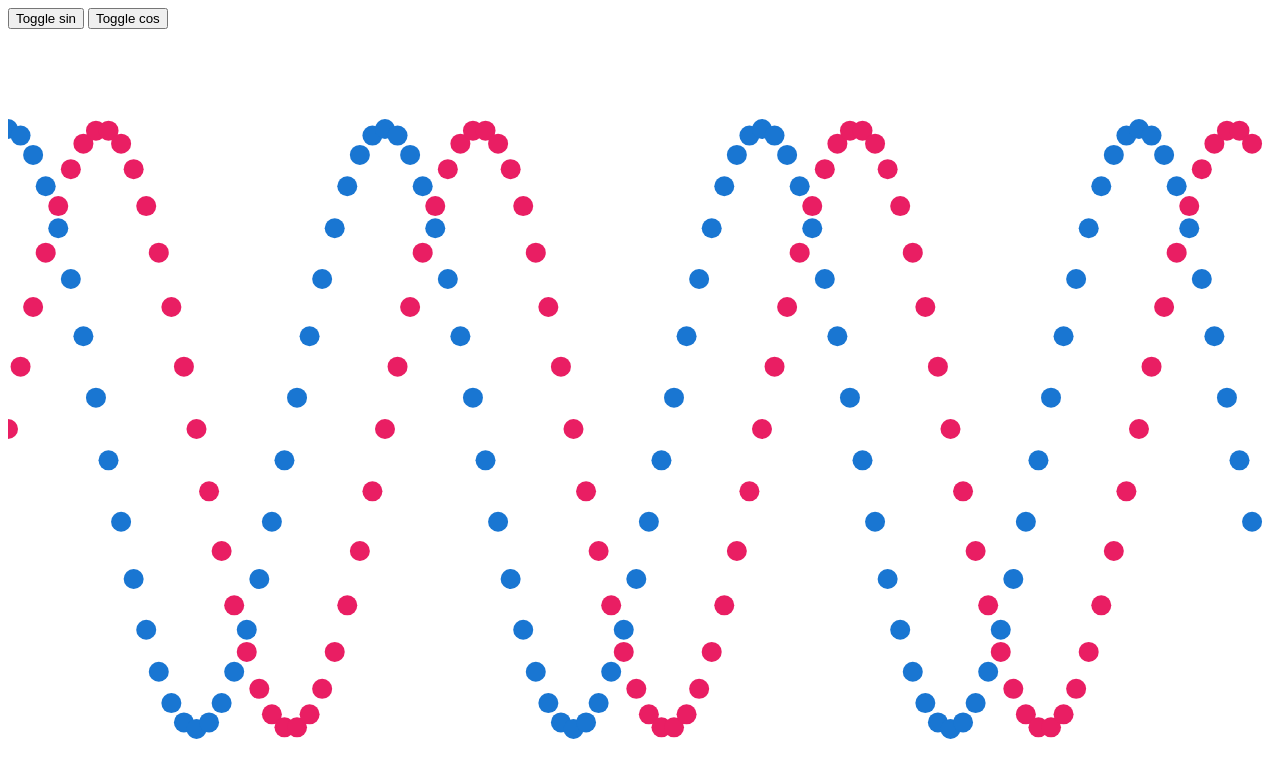
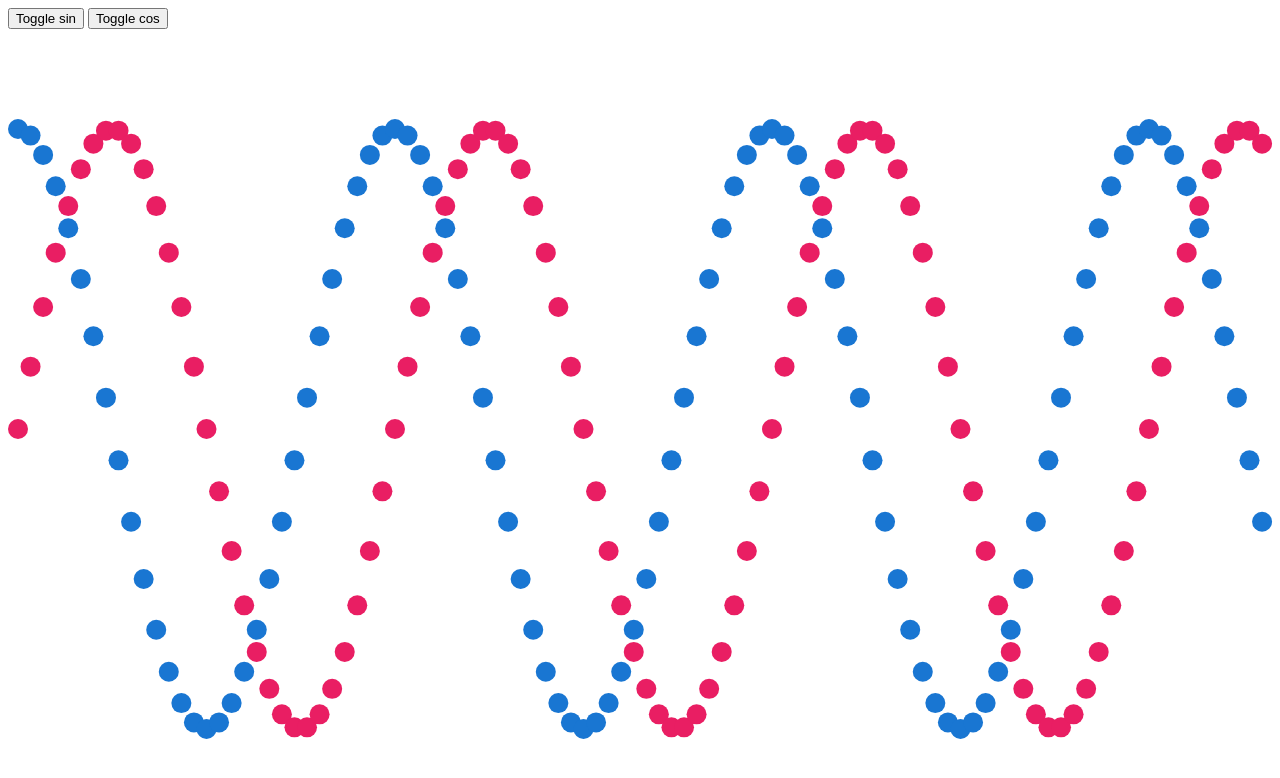
Before and after one commit to junggeehoon/d3-circle, a plain HTML site: page index2.html in a window 1280 px wide. Shown: the top 778 px of the page. Drawn offline with nearby package versions, Linux system fonts and the light colour scheme.

Commit message:
x축 평행이동

```diff
--- a/index2.html
+++ b/index2.html
@@ -38,7 +38,7 @@
       // Create Sin Curve
       svg.append("circle")
         .attr("class", "sin")
-        .attr("cx", theta * 60)
+        .attr("cx", radius + theta * 60)
         .attr("cy", 400 - 300 * Math.sin(theta))
         .attr("r", radius)
         .attr("fill", '#e91e63')
@@ -47,7 +47,7 @@
       // Create Cos Curve
       svg.append("circle")
         .attr("class", "cos")
-        .attr("cx", theta * 60)
+        .attr("cx", radius + theta * 60)
         .attr("cy", 400 - 300 * Math.cos(theta))
         .attr("r", radius)
         .attr("fill", '#1976d2')
```
